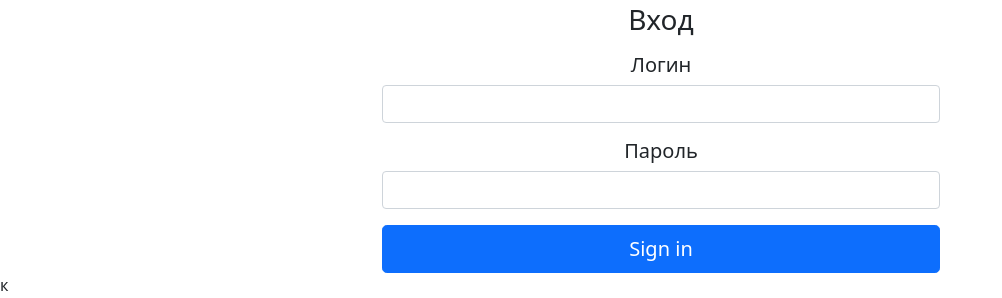
After one commit to zifrit/SiteDGU, a Django app: page /student/login/ in a window 1280 px wide. The commit adds this page. Shown: the part 354-652 px from the top of the page, without its empty margins (0-1002 px from the left). Run offline with Django 4.2, Linux system fonts and the light colour scheme.

Commit message:
в add_student.html вернул отобрадение формы. в Base_student.html изменил кнопки входы и выхода теперь там выход если автаризован и вход когда обратное login.html страница входа добавил пути и представления для выхода входа

```diff
--- a/MainPartSiteDGU/MainPartSiteDGU/settings.py
+++ b/MainPartSiteDGU/MainPartSiteDGU/settings.py
@@ -121,7 +121,8 @@
 # Internationalization
 # https://docs.djangoproject.com/en/4.0/topics/i18n/
 
-LANGUAGE_CODE = 'en-us'
+# LANGUAGE_CODE = 'en-us'
+LANGUAGE_CODE = 'ru'
 
 TIME_ZONE = 'UTC'
 
--- a/MainPartSiteDGU/Students/forms.py
+++ b/MainPartSiteDGU/Students/forms.py
@@ -1,4 +1,5 @@
 from django import forms
+from django.contrib.auth.forms import AuthenticationForm
 from django.core.exceptions import ValidationError
 
 from .models import *
@@ -27,7 +28,6 @@
     #         raise ValidationError('ошибка')
 
 
-# class TestForm(forms.ModelForm):
-#     class Meta:
-#         model = Test
-#         fields = '__all__'
+class Login(AuthenticationForm):
+    username = forms.CharField(label='Логин', widget=forms.TextInput(attrs={'class': 'form-control'}))
+    password = forms.CharField(label='Пароль', widget=forms.PasswordInput(attrs={'class': 'form-control'}))
--- a/MainPartSiteDGU/Students/templates/Students/Base_student.html
+++ b/MainPartSiteDGU/Students/templates/Students/Base_student.html
@@ -14,21 +14,29 @@
         </a>
 
         <ul class="nav col-12 col-md-auto mb-2 justify-content-center mb-md-0">
-            <li><a href="#" class="nav-link px-2 link-secondary">Home</a></li>
-            <li><a href="#" class="nav-link px-2 link-dark">Features</a></li>
-            <li><a href="#" class="nav-link px-2 link-dark">Pricing</a></li>
-            <li><a href="#" class="nav-link px-2 link-dark">FAQs</a></li>
-            <li><a href="#" class="nav-link px-2 link-dark">About</a></li>
+            <li><a href="#" class="nav-link h5 px-2 link-dark">Главная</a></li>
+            <li><a href="#" class="nav-link h5 px-2 link-dark">Features</a></li>
+            <li><a href="#" class="nav-link h5 px-2 link-dark">Pricing</a></li>
+            <li><a href="#" class="nav-link h5 px-2 link-dark">FAQs</a></li>
+            <li><a href="#" class="nav-link h5 px-2 link-dark">About</a></li>
         </ul>
-
-        <div class="col-md-3 text-end">
-            <button type="button" class="btn btn-outline-primary me-2">Login</button>
-            <button type="button" class="btn btn-primary">Sign-up</button>
-        </div>
+        {% if request.user.is_authenticated %}
+            <div class="col-md-3 text-end">
+                <a href="{% url 'logout' %}">
+                    <button type="button" class="btn btn-outline-primary me-2">Logout</button>
+                </a>
+            </div>
+        {% else %}
+            <div class="col-md-3 text-end">
+                <a href="{% url 'login' %}">
+                    <button type="button" class="btn btn-outline-primary me-2">Login</button>
+                </a>
+            </div>
+        {% endif %}
     </header>
 </div>
 {% block content %}
-{% endblock %}
+{% endblock %}к
 <div class="container">
     <footer class="d-flex flex-wrap justify-content-between align-items-center py-3 my-4 border-top">
         <p class="col-md-4 mb-0 text-muted">© 2022 Company, Inc</p>
--- /dev/null
+++ b/MainPartSiteDGU/Students/templates/Students/for_base/login.html
@@ -0,0 +1,18 @@
+{% extends 'Students/Base_student.html' %}
+{% block content %}
+    <body>
+    <div class="container">
+        <div class="col-sm-6 text-center" style="margin-left: 300px">
+            <form action="." method="post" class="needs-validation">
+            {% csrf_token %}
+                <h1 class="h3 mb-3 fw-normal">Вход</h1>
+                {% for f in form %}
+                    <p><label class="h5 text-center" for="{{ f.id_for_label }}">{{ f.label }}</label> {{ f }}</p>
+                    <div class="form-error">{{ f.errors }}</div>
+                {% endfor %}
+                <button class="w-100 btn btn-lg btn-primary" type="submit">Sign in</button>
+            </form>
+        </div>
+    </div>
+    </body>
+{% endblock %}
--- a/MainPartSiteDGU/Students/urls.py
+++ b/MainPartSiteDGU/Students/urls.py
@@ -2,5 +2,7 @@
 from .views import *
 
 urlpatterns = [
-    path('regist-student/', RegisterS.as_view(), name='home'),
+    path('regist-student/', Register.as_view(), name='register'),
+    path('login/', Login.as_view(), name='login'),
+    path('logout/', logout_system, name='logout'),
 ]
--- a/MainPartSiteDGU/Students/views.py
+++ b/MainPartSiteDGU/Students/views.py
@@ -1,40 +1,56 @@
-from django.http import HttpResponse
+from django.contrib.auth import logout
+from django.contrib.auth.views import LoginView
 from django.shortcuts import render, redirect
+from django.urls import reverse_lazy
+
 from .models import *
 from .forms import *
-# Create your views here.
 from django.views import generic, View
 
 
 #
-# class RegisterS(generic.CreateView):
-#     form_class = TestForm
-#     template_name = 'Students/for_base/add_student.html'
-#     success_url = '/'
-class RegisterS(View):
+class Register(generic.CreateView):
+    form_class = AddNewStudent
+    template_name = 'Students/for_base/add_student.html'
+    success_url = '/student/regist-student/'
 
-    def get(self, request):
-        form = AddNewStudent()
-        return render(request, "Students/for_base/add_student.html", {'form': form, 'data': 'привет'})
 
-    def post(self, request):
-        form = AddNewStudent(request.POST, request.FILES)
+class Login(LoginView):
+    form_class = Login
+    template_name = 'Students/for_base/login.html'
+    success_url = '/student/regist-student/'
 
-        if form.is_valid():
-            print('yes')
-            print(form.cleaned_data)
-            form.save()
-        print('no')
-        print(form.cleaned_data)
-        error = [equals for _, one in form.errors.items() for equals in one]
-        print(form.errors.items())
-        form = AddNewStudent()
-        return render(request, "Students/for_base/add_student.html", {'form': form, 'data': 'привет',
-                                                                      'error': error})
+    def get_success_url(self):
+        return reverse_lazy('register')
 
-    # def form_valid(self, form):
-    #     form = form.save()
-    #     return redirect('home')
+
+def logout_system(request):
+    logout(request)
+    return redirect('login')
+# class RegisterS(View) :
+#
+#     def get(self, request):
+#         form = AddNewStudent()
+#         return render(request, "Students/for_base/add_student.html", {'form': form, 'data': 'привет'})
+#
+#     def post(self, request):
+#         form = AddNewStudent(request.POST, request.FILES)
+#
+#         if form.is_valid():
+#             print('yes')
+#             print(form.cleaned_data)
+#             form.save()
+#         print('no')
+#         print(form.cleaned_data)
+#         error = [equals for _, one in form.errors.items() for equals in one]
+#         print(form.errors.items())
+#         form = AddNewStudent()
+#         return render(request, "Students/for_base/add_student.html", {'form': form, 'data': 'привет',
+#                                                                       'error': error})
+
+# def form_valid(self, form):
+#     form = form.save()
+#     return redirect('home')
 
 # class RegisterS(View):
 #     def get(self, request):
--- a/reqeuiments.txt
+++ b/reqeuiments.txt
@@ -3,7 +3,7 @@
 djangorestframework==3.13.1
 djangorestframework-simplejwt==5.2.0
 Pillow==9.2.0
-psycopg2==2.9.3
+psycopg2-binary==2.9.3
 PyJWT==2.4.0
 pytz==2022.1
 sqlparse==0.4.2
```
Also changed, not shown: MainPartSiteDGU/Students/templates/Students/for_base/add_student.html (+9 -8 lines), MainPartSiteDGU/db.sqlite3.
